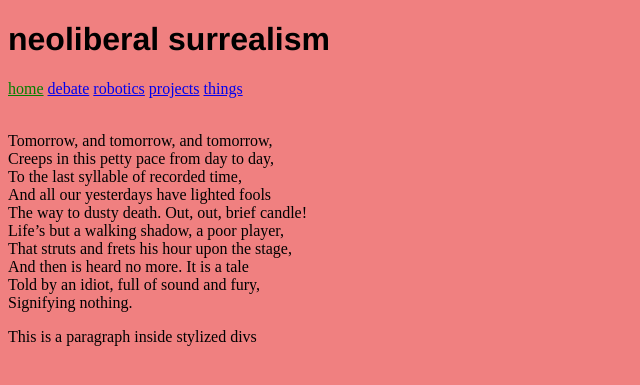
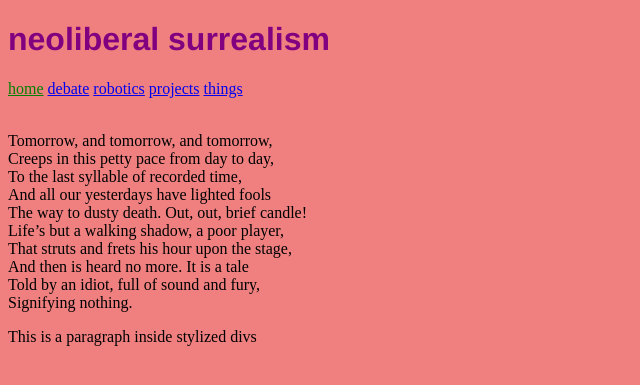
Before and after one commit to pbkx/pbkx.github.io, a Jekyll site: the page built from index.md, in a window 1280 px wide. Shown: the top 385 px of the page, without its empty margins (0-640 px from the left). Built offline with Jekyll 4.4.1, drawn with Linux system fonts in a browser that asks for light colours.

Commit message:
Update styles.scss

```diff
--- a/assets/css/styles.scss
+++ b/assets/css/styles.scss
@@ -2,7 +2,10 @@
 ---
 @import "main";
 
-
 body {
   background-color: lightcoral;
 }
+
+h1 {
+  color: purple;
+}
```
